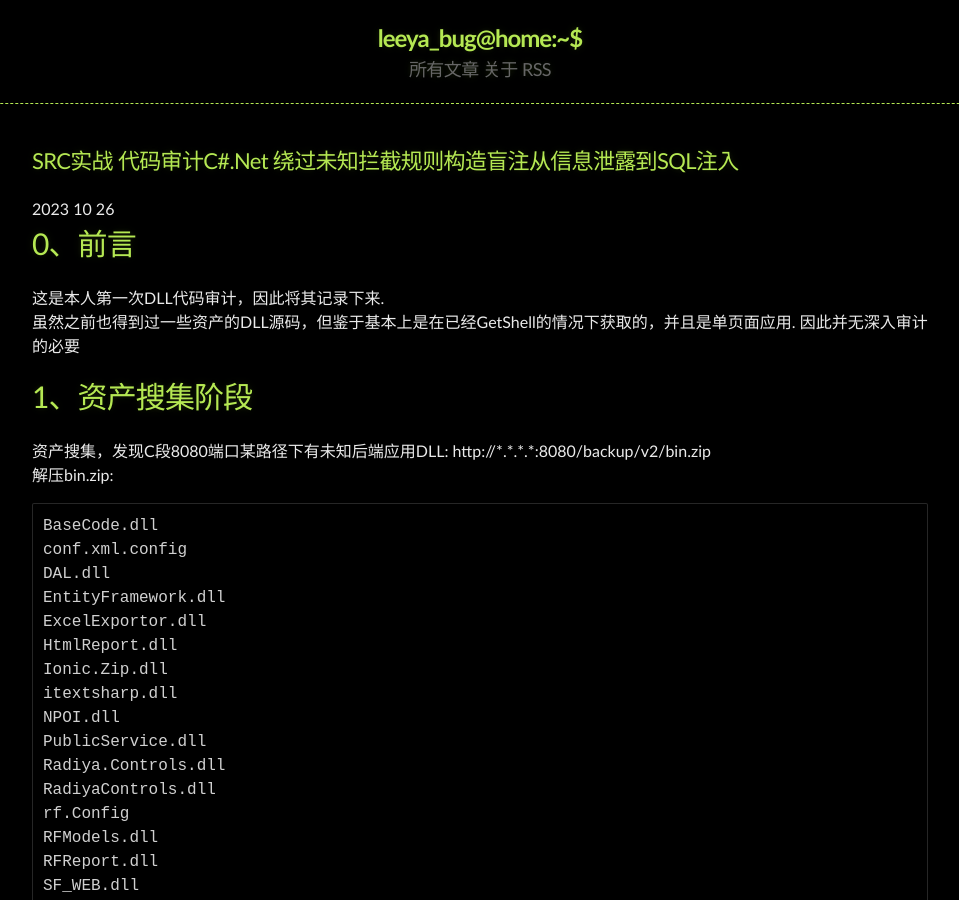
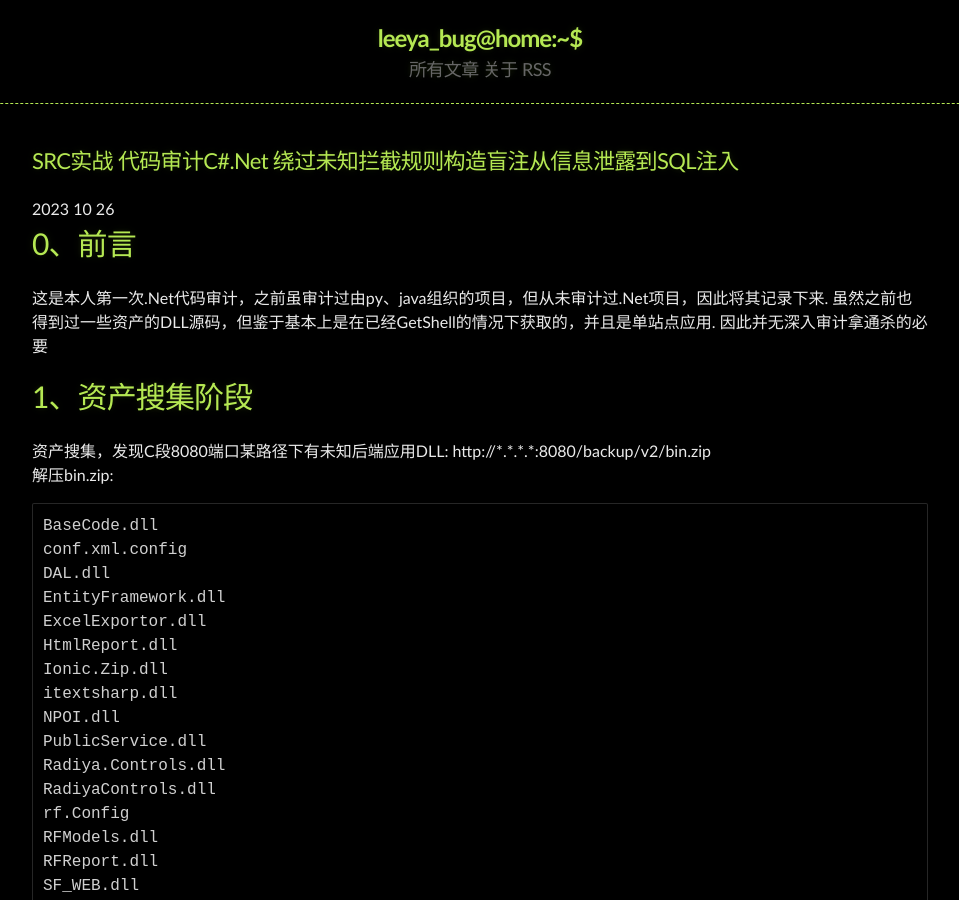
Before and after one commit to Leeyangee/leeyangee.github.io, a Jekyll site: the page built from _posts/2023-10-26-SRC实战 代码审计C#.Net 绕过未知拦截规则构造盲注从信息泄露到SQL注入.md, in a window 1280 px wide and 900 px high. Shown: the whole window, without its empty margins (160-1119 px from the left). Built offline with Jekyll 4.4.1, drawn with Linux system fonts in a browser that asks for light colours.

Commit message:
Update 2023-10-26-SRC实战 代码审计C#.Net 绕过未知拦截规则构造盲注从信息泄露到SQL注入.md

```diff
--- a/_posts/2023-10-26-SRC实战 代码审计C#.Net 绕过未知拦截规则构造盲注从信息泄露到SQL注入.md
+++ b/_posts/2023-10-26-SRC实战 代码审计C#.Net 绕过未知拦截规则构造盲注从信息泄露到SQL注入.md
@@ -4,8 +4,8 @@ published: true
 ---
 # [](#header-1)0、前言
 
-这是本人第一次DLL代码审计，因此将其记录下来.
-虽然之前也得到过一些资产的DLL源码，但鉴于基本上是在已经GetShell的情况下获取的，并且是单页面应用. 因此并无深入审计的必要
+这是本人第一次.Net代码审计，之前虽审计过由py、java组织的项目，但从未审计过.Net项目，因此将其记录下来.
+虽然之前也得到过一些资产的DLL源码，但鉴于基本上是在已经GetShell的情况下获取的，并且是单站点应用. 因此并无深入审计拿通杀的必要
 
 # [](#header-1)1、资产搜集阶段
 
```
